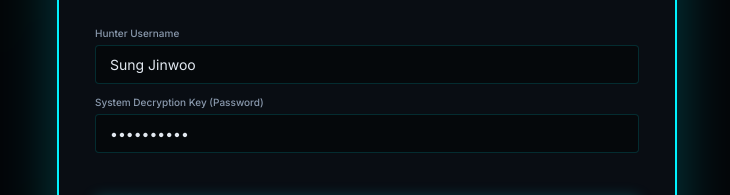
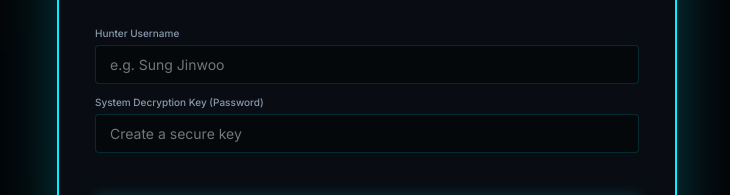
Before and after one commit to moseschisunka/sololeveling, a website: page solo-leveling-system/index.html in a window 1280 px wide. Shown: the part 319-514 px from the top of the page, without its empty margins (273-1003 px from the left). Drawn offline with Linux system fonts and the light colour scheme.

Commit message:
fix: Remove hardcoded credentials from login form - users now manually enter name and password

```diff
--- a/solo-leveling-system/index.html
+++ b/solo-leveling-system/index.html
@@ -35,11 +35,11 @@
             <form id="form-login" class="appraisal-form mt-lg">
                 <div class="form-group">
                     <label for="login-username">Hunter Username</label>
-                    <input type="text" id="login-username" required placeholder="e.g. Sung Jinwoo" value="Sung Jinwoo">
+                    <input type="text" id="login-username" required placeholder="e.g. Sung Jinwoo">
                 </div>
                 <div class="form-group mt-sm">
                     <label for="login-password">System Decryption Key (Password)</label>
-                    <input type="password" id="login-password" required placeholder="••••••••" value="monarch123">
+                    <input type="password" id="login-password" required placeholder="Create a secure key">
                 </div>
                 <button type="submit" class="btn btn-primary btn-lg btn-full mt-xl">
                     <i class="fa-solid fa-fingerprint"></i> SECURE DECRYPT SIGNATURE
```
